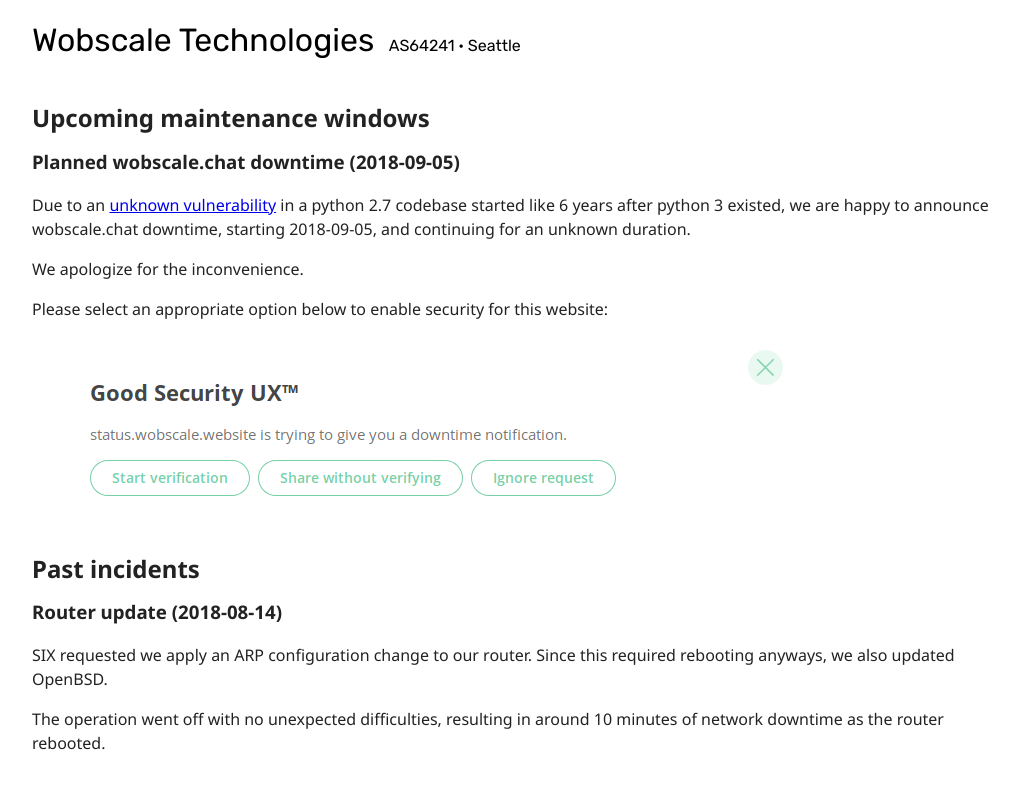
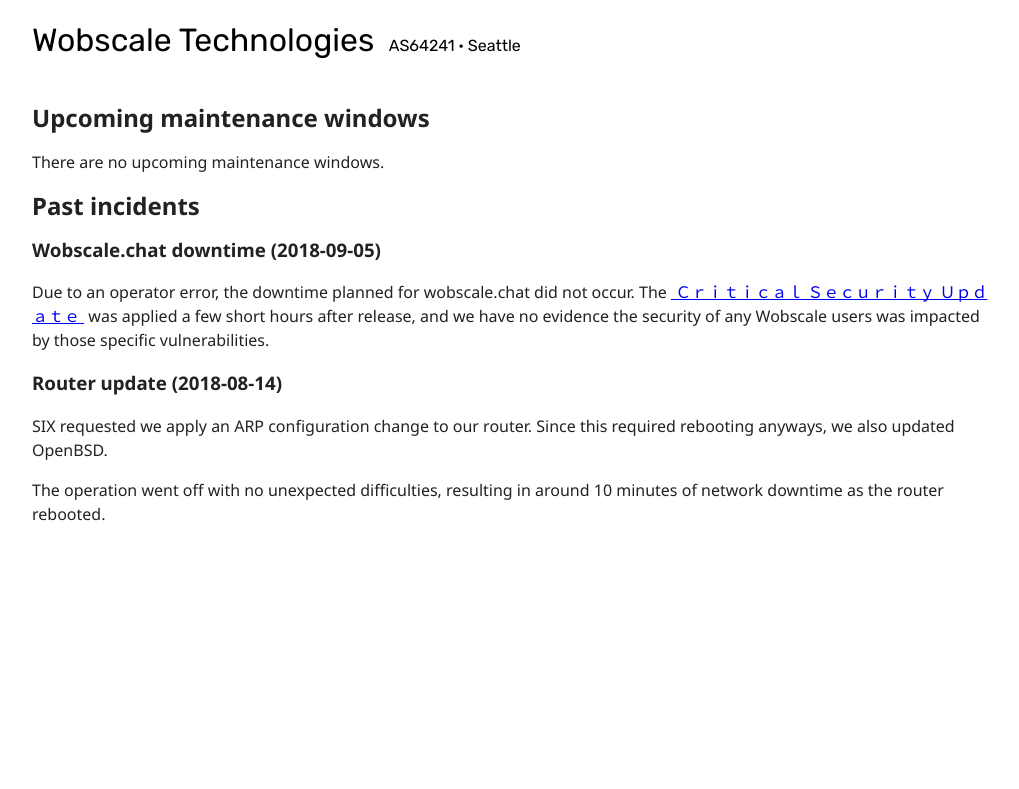
Before and after one commit to wobscale/status.wobscale.website, a Jekyll site: the page built from index.md, in a window 1280 px wide. Shown: the top 789 px of the page, without its empty margins (128-1147 px from the left). Built offline with Jekyll 4.4.1, drawn with Linux system fonts in a browser that asks for light colours; our own code applies the rules of GitHub Pages for plain Markdown files.

Commit message:
Complete downtime (with no downtime)

```diff
--- a/index.md
+++ b/index.md
@@ -4,17 +4,13 @@ layout: "default"
 
 ## Upcoming maintenance windows
 
-### Planned wobscale.chat downtime (2018-09-05)
-
-Due to an [unknown vulnerability](https://matrix.org/blog/2018/09/05/pre-disclosure-upcoming-critical-security-fix-for-synapse/) in a python 2.7 codebase started like 6 years after python 3 existed, we are happy to announce wobscale.chat downtime, starting 2018-09-05, and continuing for an unknown duration.
-
-We apologize for the inconvenience.
-
-Please select an appropriate option below to enable security for this website:
-
-![riot-security-ux](/imgs/wobscale-chat-downtime-2018-09-05.png)
+There are no upcoming maintenance windows.
 
 ## Past incidents
+
+### Wobscale.chat downtime (2018-09-05)
+
+Due to an operator error, the downtime planned for wobscale.chat did not occur. The [&nbsp;Ｃｒｉｔｉｃａｌ Ｓｅｃｕｒｉｔｙ Ｕｐｄａｔｅ&nbsp;](https://matrix.org/blog/2018/09/06/critical-security-update-synapse-0-33-3-1/) was applied a few short hours after release, and we have no evidence the security of any Wobscale users was impacted by those specific vulnerabilities.
 
 ### Router update (2018-08-14)
 
```
